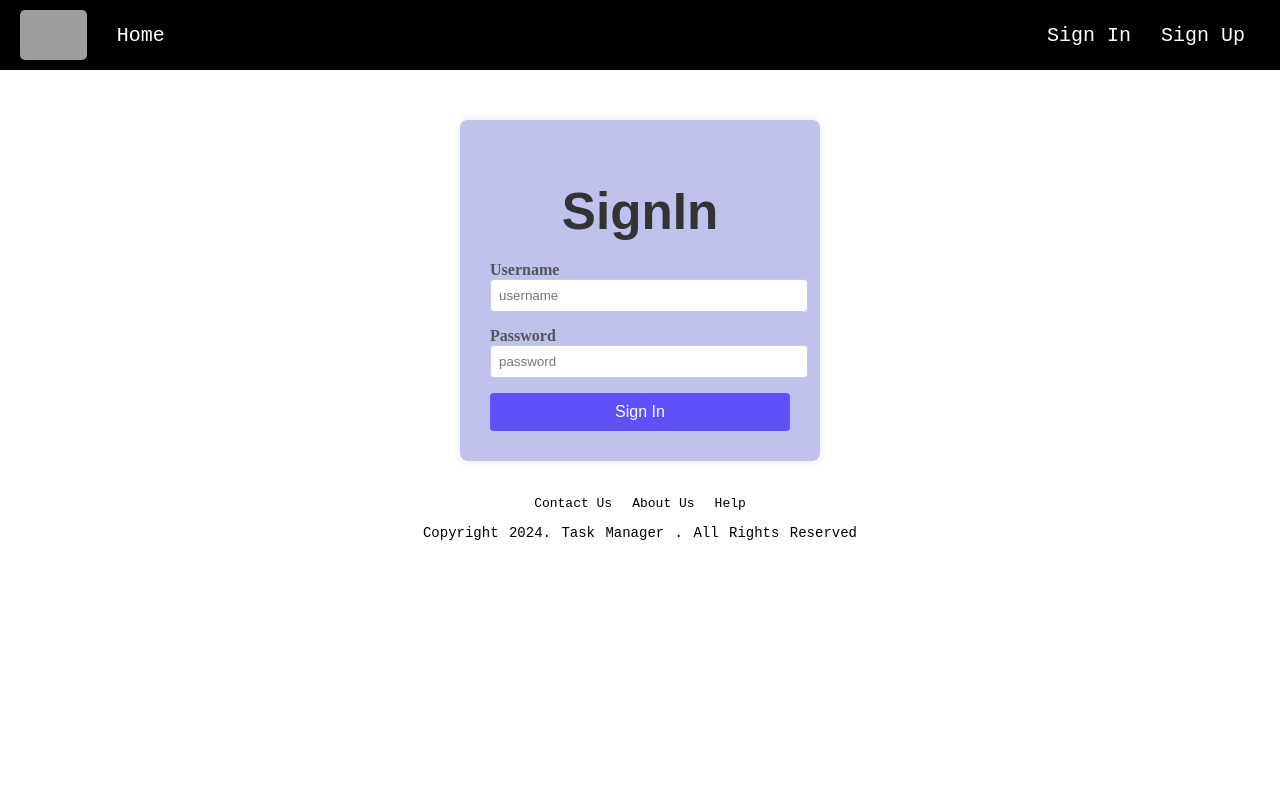
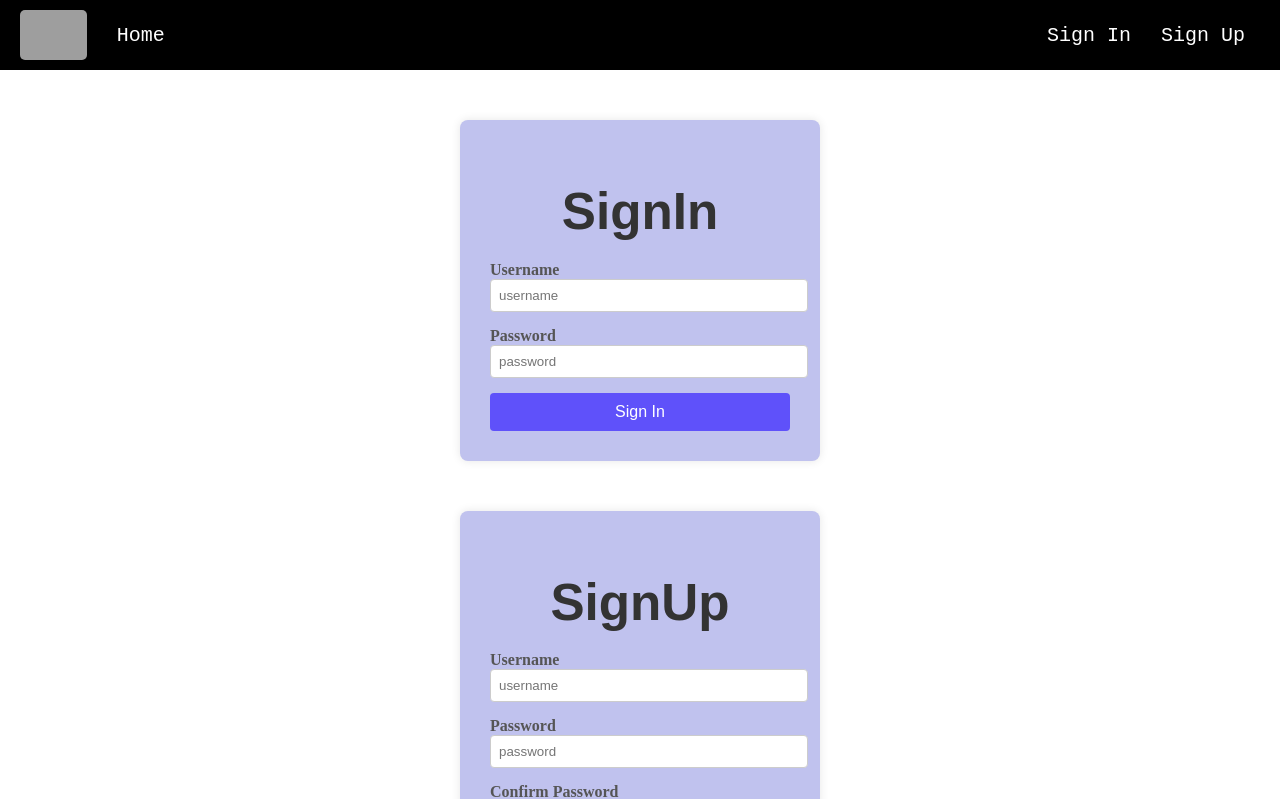
Before and after one commit to AliHussain-arch/TASK-MANAGER, a React (Vite) app in the folder FRONTEND/: page / in a window 1280 px wide. Shown: the top 799 px of the page. Built offline with nearby package versions, Linux system fonts and the light colour scheme; no server answers; grey boxes are pictures that could not be loaded.

Commit message:
temporary signup

```diff
--- a/FRONTEND/src/App.jsx
+++ b/FRONTEND/src/App.jsx
@@ -59,11 +59,14 @@ function App() {
     <>
       <Navbar />
       {!user ? (
+        <>
         <SignIn
           signIn={authService.signin}
           getUser={authService.getUser}
           setUser={setUser}
         />
+        <SignUp signUp={authService.signup} />
+        </>
       ) : (
         <>
           <p>Welcome {user.username}</p>
```
